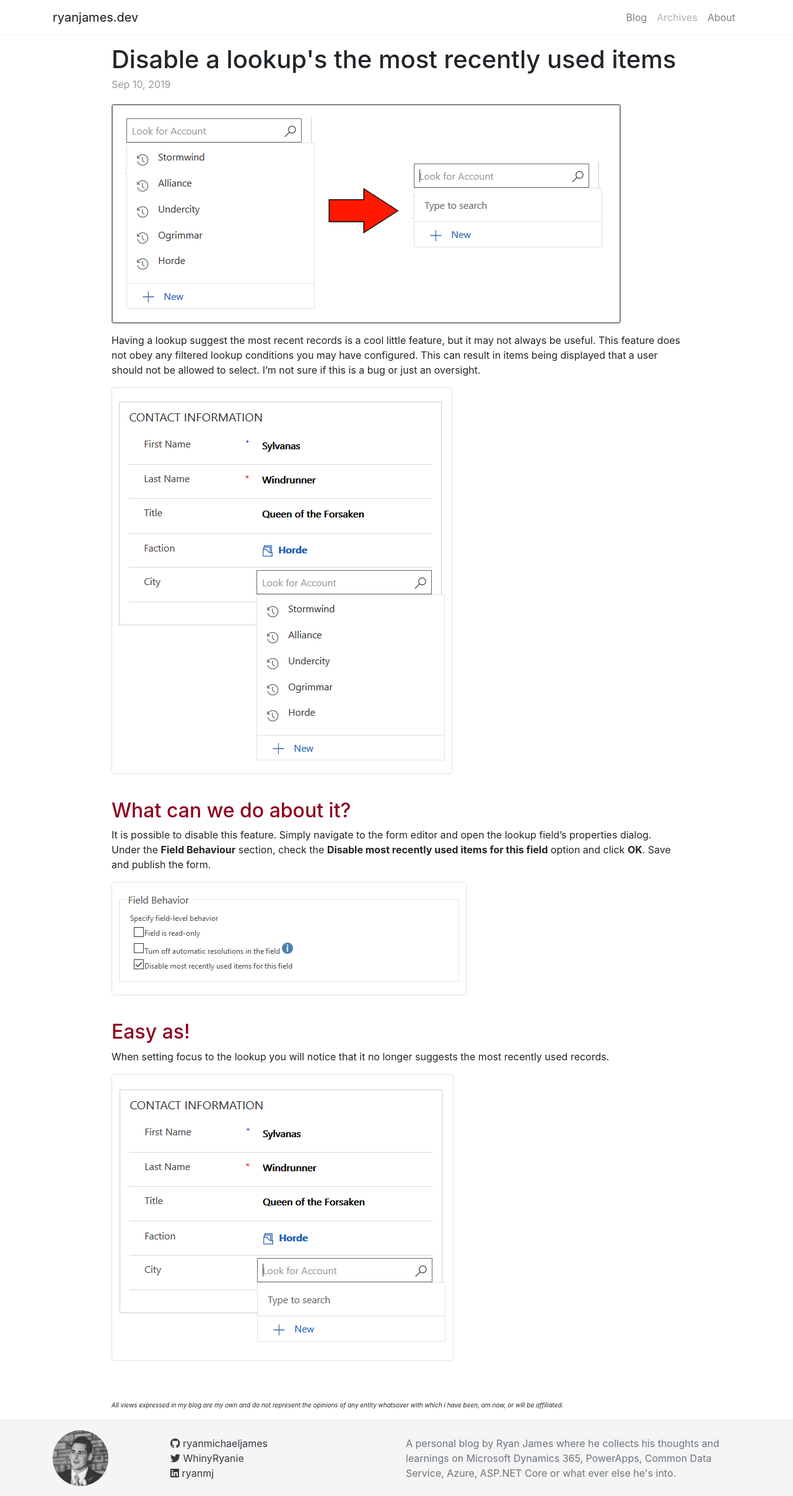
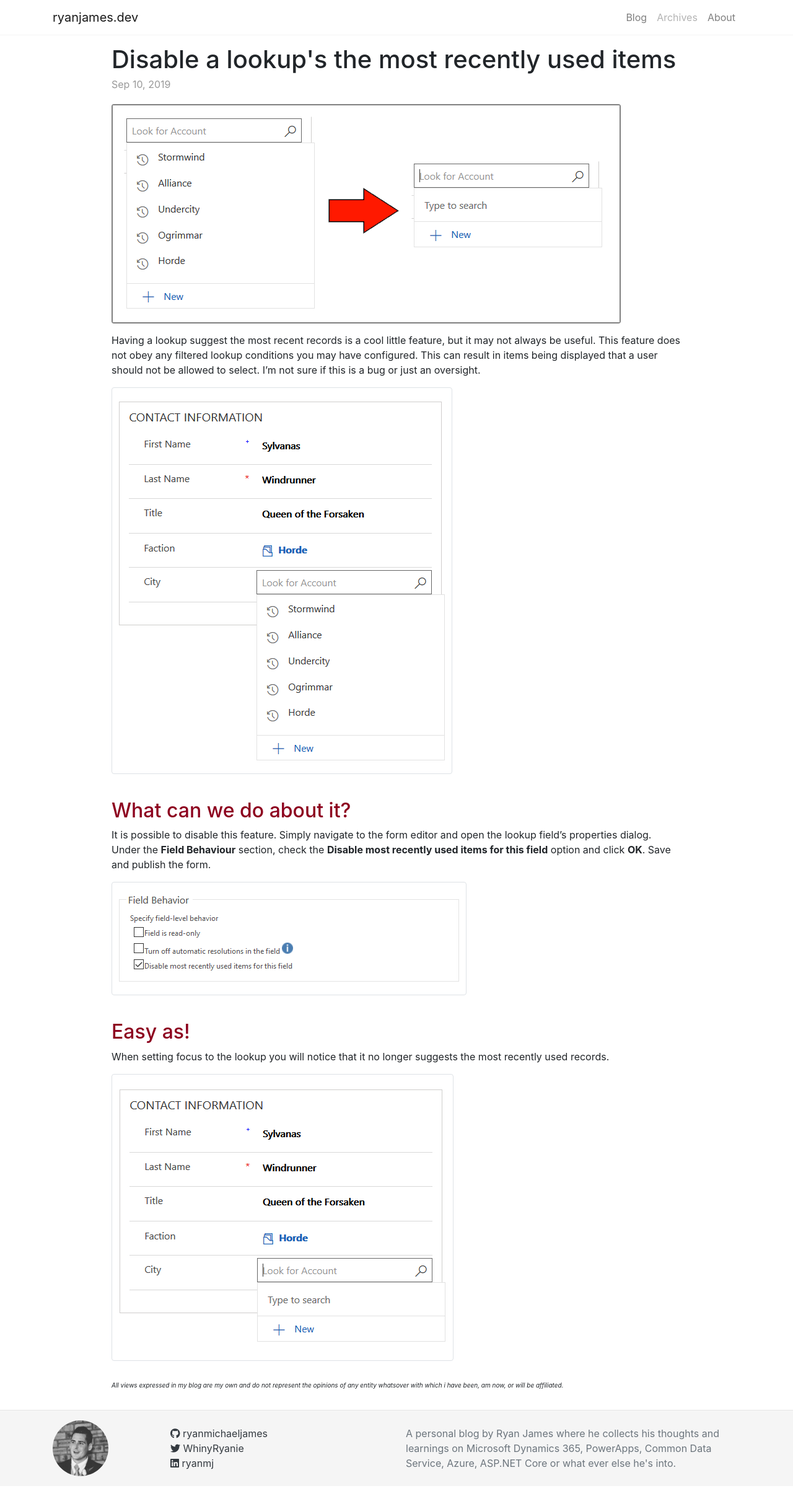
Before and after one commit to ryanmichaeljames/ryanmichaeljames.github.io, a Jekyll site: the page built from _posts/2019-09-10-disable-lookup-most-recently-used-items.md, in a window 1280 px wide. Shown: the whole page at 62% size. Built offline with Jekyll 4.4.1, drawn with Linux system fonts in a browser that asks for light colours; nearby versions of some CDN libraries; comment, search, counter and statistics services are not loaded.

Commit message:
💬 Updated margins to cater for Disqus threads

```diff
--- a/assets/css/main.scss
+++ b/assets/css/main.scss
@@ -107,7 +107,7 @@
 */
 
 .blog-post {
-  margin-bottom: 4rem;
+  margin-bottom: 2rem;
 }
 
 .blog-post h2,
@@ -282,3 +282,10 @@
 .pagination .page-item .page-link {
   color: #343a40;
 }
+
+/*
+* Disqus thread
+*/
+#disqus_thread {
+  margin-bottom: 2rem;
+}
```
